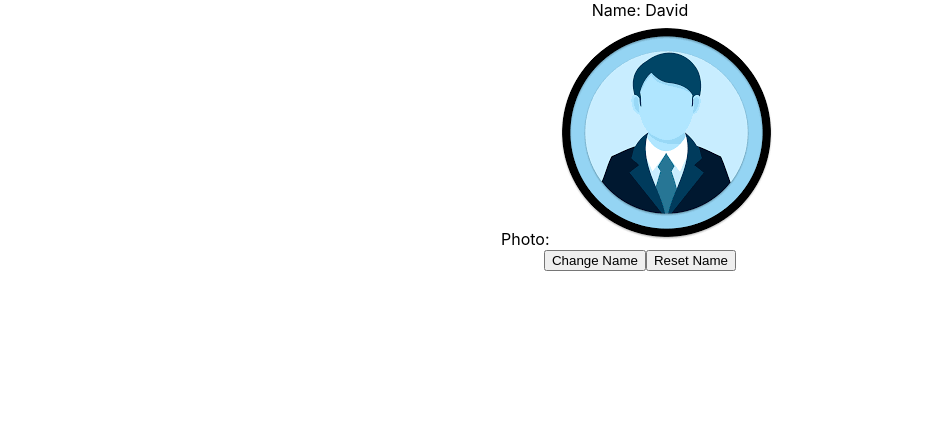
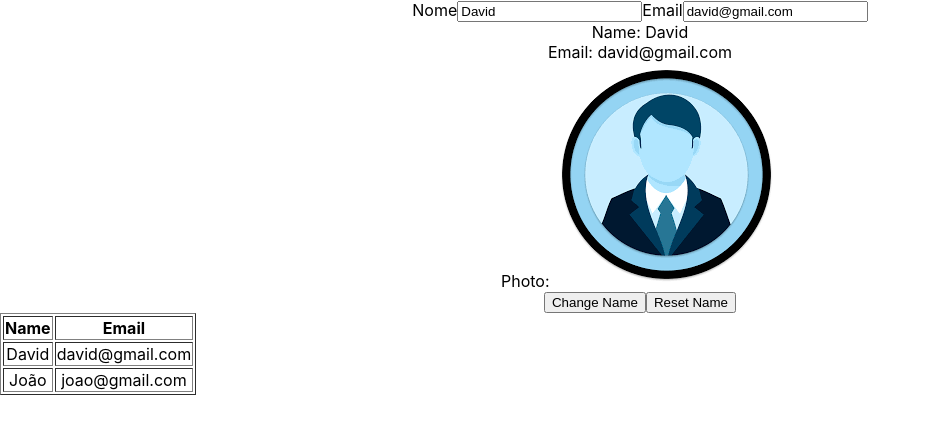
Before and after one commit to david9morais/react-redux-project, a React (Create React App) app: page / in a window 1280 px wide. Shown: the top 434 px of the page, without its empty margins (0-931 px from the left). Built offline with nearby package versions, Linux system fonts and the light colour scheme.

Commit message:
Added new features and component List

```diff
--- a/src/App.js
+++ b/src/App.js
@@ -1,5 +1,6 @@
 import React, { Component } from 'react'
 import './App.css';
+import List from './components/List';
 import User from './components/User';
 import photo from './img/user.png'
 
@@ -8,11 +9,13 @@ class App extends Component {
   constructor(props) {
     super(props)
     this.state = {
-      name: "David"
+      name: "David",
+      email: "david@gmail.com"
     }
 
     this.changeState = this.changeState.bind(this)
     this.resetState = this.resetState.bind(this)
+    this.changeInput = this.changeInput.bind(this)
   }
 
   changeState() {
@@ -27,14 +30,31 @@ class App extends Component {
     })
   }
 
+  changeInput(event) {
+    let target = event.target
+    let index = target.name
+    this.setState({
+      [index]: target.value
+    })
+  }
+
   render() {
     return (
       <div className="App">
         <div>
-          <User name={this.state.name} photo={photo} />
+          <form>
+            <label>Nome
+              <input type="text" name="name" value={this.state.name} onChange={this.changeInput}></input>
+            </label>
+            <label>Email
+              <input type="text" name="email" value={this.state.email} onChange={this.changeInput}></input>
+            </label>
+          </form>
+          <User name={this.state.name} email={this.state.email} photo={photo} />
         </div>
         <button onClick={this.changeState}>Change Name</button>
         <button onClick={this.resetState}>Reset Name</button>
+        <List />
       </div>
     );
   }
--- /dev/null
+++ b/src/components/List.js
@@ -0,0 +1,41 @@
+import React, { Component } from 'react'
+
+class List extends Component {
+    render() {
+        let list = [
+            {
+                name: "David",
+                email: " david@gmail.com"
+            },
+            {
+                name: "João",
+                email: " joao@gmail.com"
+            }
+        ]
+
+        return (
+            <div>
+                <table border="1">
+                    <tr>
+                        <th>Name</th>
+                        <th>Email</th>
+                    </tr>
+                    {list.map((item) => {
+                        return (
+                            <tr>
+                                <td>
+                                    {item.name}
+                                </td>
+                                <td>
+                                    {item.email}
+                                </td>
+                            </tr>
+                        )
+                    })}
+                </table>
+            </div>
+        )
+    }
+}
+
+export default List
--- a/src/components/User.js
+++ b/src/components/User.js
@@ -8,6 +8,9 @@ class User extends Component {
                     Name: {this.props.name}
                 </div>
                 <div>
+                    Email: {this.props.email}
+                </div>
+                <div>
                     Photo: <img src={this.props.photo} />
                 </div>
             </div>
```
